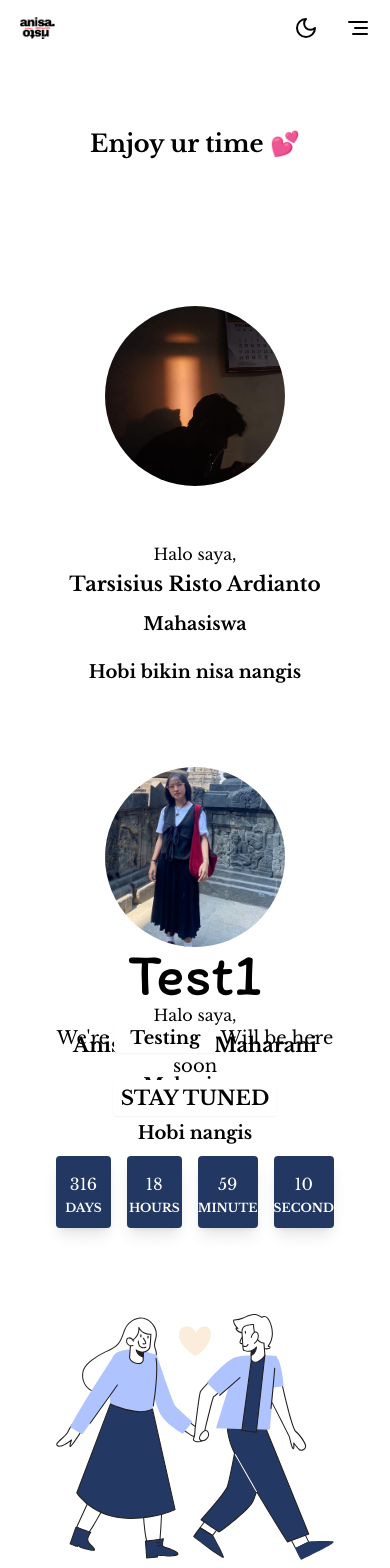
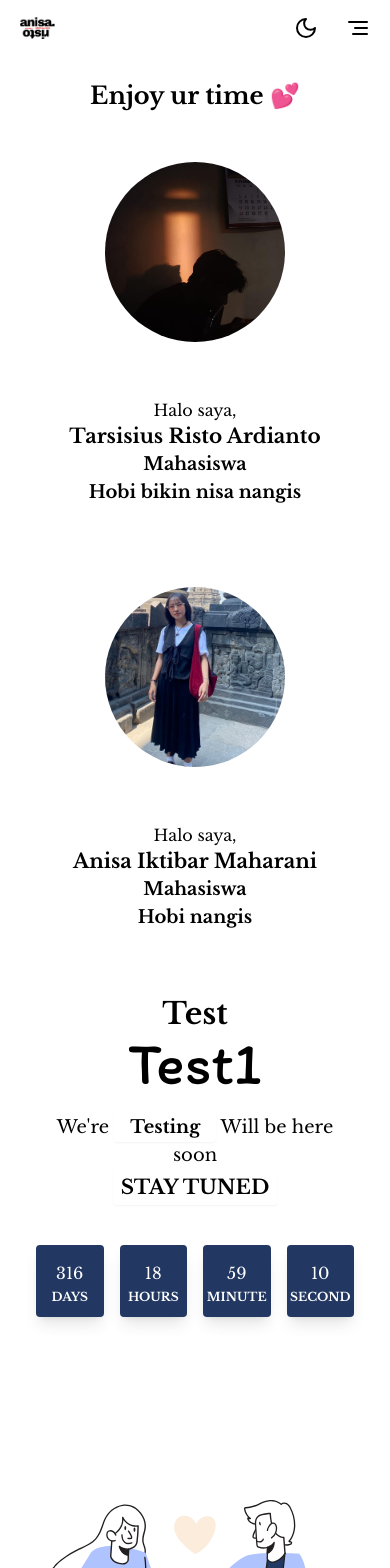
Before and after one commit to TarsisiusRisto/About-Us, a Next.js app: page / in a window 390 px wide. Shown: the top 1568 px of the page. Built offline with nearby package versions, Linux system fonts and the light colour scheme.

Commit message:
update position

```diff
--- a/app/ui/CountUp.tsx
+++ b/app/components/CountUp.tsx
@@ -2,15 +2,15 @@ import React from "react";
 import { Itim } from "next/font/google";
 import Image from "next/image";
 import img from "../../public/assets/coupleHands.svg";
-import CountUpTimer from "../components/CountUpTimer";
+import CountUpTimer from "./ui/Timer/CountUpTimer";
 const itim = Itim({ weight: ["400"], subsets: ["latin"] });
 const CountUp = () => {
   return (
-    <section
+    <div
       id="about"
-      className="h-screen px-14 pt-10 pb-32 w-full flex flex-col lg:flex-row justify-between items-center"
+      className="h-screen px-4 w-full flex flex-col lg:flex-row justify-between items-center"
     >
-      <div className="w-full lg:w-1/2 text-center lg:text-start items-center">
+      <div className="w-full lg:w-1/2 text-center lg:text-start px-5 items-center">
         <h1 className="text-6xl lg:text-7xl xl:text-8xl mb-5 text-black">
           <small className="text-3xl font-semibold">Test</small>
           <br />
@@ -29,14 +29,14 @@ const CountUp = () => {
         </h3>
         <CountUpTimer launcDate="2024-03-14 00:00:00" />
       </div>
-      <div className="w-full lg:w-1/2 flex justify-center mt-14 lg:mt-10 lg:pl-4">
+      <div className="w-full lg:w-1/2 flex justify-center lg:mt-10 lg:pl-4">
         <Image
           src={img}
           alt="imageTimer"
           className="w-full max-w-[500px] h-auto"
         />
       </div>
-    </section>
+    </div>
   );
 };
 
--- a/app/ui/Header.tsx
+++ b/app/components/Header.tsx
@@ -2,15 +2,15 @@ import Image from "next/image";
 import React from "react";
 const Header = () => {
   return (
-    <section id="home" className="h-screen">
-      <div className="text-center pt-32">
+    <section id="home" className="w-full">
+      <div className="text-center mt-20 lg:mt-36">
         <a className="text-2xl font-semibold text-black py-3 px-8 bg-white rounded-full hover:shadow-colorText hover:shadow-lg hover:opacity-80 transition duration-300 ease-in-out">
           Enjoy ur time 💕
         </a>
       </div>
       <div className="flex flex-wrap">
         <div className="w-full lg:w-1/2 self-center px-4">
-          <div className="relative mt-36 lg:right-0">
+          <div className="relative mt-12 lg:right-0">
             <Image
               src="/assets/Risto/risto.jpg"
               alt="risto"
@@ -35,13 +35,13 @@ const Header = () => {
           <div className="">
             <h1 className="text-center lg:text-2xl mt-14 text-base">
               Halo saya,
-              <span className="font-bold block text-xl mt-1 lg:text-2xl">
+              <span className="font-bold block text-xl lg:text-2xl">
                 Tarsisius Risto Ardianto
               </span>
             </h1>
-            <h2 className="font-semibold text-center text-lg mt-3 lg:text-xl">
+            <h2 className="font-semibold text-center text-lg lg:text-xl">
               Mahasiswa
-              <span className="block font-semibold text-l mt-5 lg:text-xl mb-10 leading-relaxed">
+              <span className="block font-semibold text-l lg:text-xl mb-10 leading-relaxed">
                 Hobi bikin nisa nangis
               </span>
             </h2>
@@ -74,13 +74,13 @@ const Header = () => {
           <div className="">
             <h1 className="text-center lg:text-2xl mt-14 text-base">
               Halo saya,
-              <span className="font-bold block text-xl mt-1 lg:text-2xl">
+              <span className="font-bold block text-xl lg:text-2xl">
                 Anisa Iktibar Maharani
               </span>
             </h1>
-            <h2 className="font-bold text-center text-lg mt-3 lg:text-xl">
+            <h2 className="font-bold text-center text-lg lg:text-xl">
               Mahasiswa
-              <span className="block font-semibold text-l mt-5 lg:text-xl mb-10 leading-relaxed">
+              <span className="block font-semibold text-l lg:text-xl mb-10 leading-relaxed">
                 Hobi nangis
               </span>
             </h2>
--- a/app/ui/Navbar.tsx
+++ b/app/components/navigation/Navbar.tsx
@@ -1,6 +1,6 @@
 import Image from "next/image";
 import React, { useState } from "react";
-import ToggleButton from "../components/ToggleButton";
+import ToggleButton from "../ui/Button/ToggleButton";
 
 const Navbar = () => {
   const [isClick, setisClick] = useState(false);
@@ -17,7 +17,7 @@ const Navbar = () => {
           height={35}
           className="cursor-pointer"
         />
-        <ul className="hidden md:flex items-center gap-6 lg:gap-8 rounded-full px-12 py-3 bg-white shadow-sm bg-opacity-50 ">
+        <ul className="hidden md:flex items-center gap-6 lg:gap-8 rounded-full px-12 py-3 bg-white shadow-sm ">
           <li className="group">
             <a
               href="#home"
--- a/app/page.tsx
+++ b/app/page.tsx
@@ -1,17 +1,23 @@
 "use client";
-import CountUp from "./ui/CountUp";
-import Gallery from "./ui/Gallery";
-import Header from "./ui/Header";
-import Navbar from "./ui/Navbar";
+import CountUp from "./components/CountUp";
+import Gallery from "./components/Gallery";
+import Header from "./components/Header";
+import Navbar from "./components/navigation/Navbar";
 export default function Home() {
   return (
     <div className="overflow-y-auto scroll-smooth">
-      <Navbar />
-      <main>
+      <div>
+        <Navbar />
+      </div>
+      <div className="">
         <Header />
+      </div>
+      <div className="">
         <CountUp />
+      </div>
+      <div>
         <Gallery />
-      </main>
+      </div>
     </div>
   );
 }
```
Also changed, not shown: app/components/About.tsx (renamed from app/ui/About.tsx), app/components/Gallery.tsx (renamed from app/ui/Gallery.tsx), app/components/ui/Button/ToggleButton.tsx (renamed from app/components/ToggleButton.tsx), app/components/ui/Timer/CountUpTimer.tsx (renamed from app/components/CountUpTimer.tsx).
